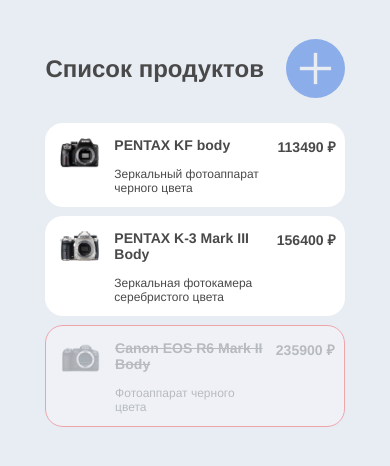
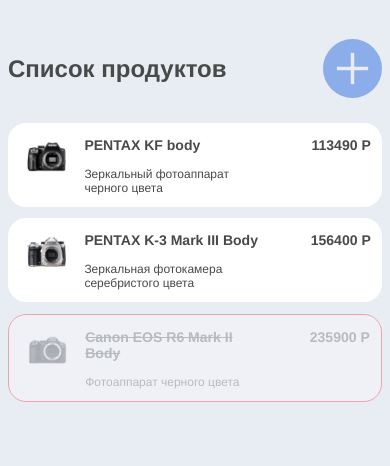
Before and after one commit to Zhostt/ProductList-Vue, a Vue app: page / in a window 390 px wide. Shown: the top 466 px of the page. Built offline with nearby package versions, Linux system fonts and the light colour scheme.

Commit message:
adjusted for mobile devices

```diff
--- a/src/App.vue
+++ b/src/App.vue
@@ -44,7 +44,6 @@
   max-width: 1140px;
   padding: 0 10%;
   margin: 0 20%;
-
 }
 
 .header-container{
@@ -70,23 +69,20 @@
       .app-container {
         padding: 5% 10% 0 10%;
         margin: 0;
-        font-size: 14px;
+        font-size: 12px;
         }
     }
 @media only screen and (max-width: 768px) {
       .app-container {
-        padding: 5% 10% 0 10%;
         margin: 0;
         font-size: 12px;
     }
+    .app-container {
+        padding: 5% 0;
+        margin: 0;
+      }
 }
-@media only screen and (max-width: 300px) {
-      .app-container {
-      padding: 5% 10% 0 10%;
-      margin: 0;
-      font-size: 10px;
-    }
-}
+
 
 @media only screen and (max-width: 720px) {
         .main-block {
--- a/src/components/InputProducts.vue
+++ b/src/components/InputProducts.vue
@@ -135,7 +135,7 @@
 
     .input-field {
         height: 4vh;
-        font-size: 1.4em;
+        font-size: 1.3em;
         border: 0;
         border-radius: 10px;
     }
@@ -151,7 +151,7 @@
     }
 
     .submit {
-        font-size: 1.5em;
+        font-size: 1.2em;
         color:white;
         background-color: #8BADE9;
         height: 7vh;
@@ -161,7 +161,7 @@
     }
 
     .decline {
-        font-size: 1.5em;
+        font-size: 1.2em;
         height: 7vh;
         margin: 5% 0 10%  0;
         border-radius: 1em;
--- a/src/components/ProductCard.vue
+++ b/src/components/ProductCard.vue
@@ -5,7 +5,7 @@
             <h3 class="name">{{ product.name }}</h3>
             <p class="description">{{ product.description }}</p>
         </div>
-        <h3 class="price">{{ product.price }} ₽</h3>
+        <h3 class="price">{{ product.price }} Р</h3>
 
     </li>
 
```
